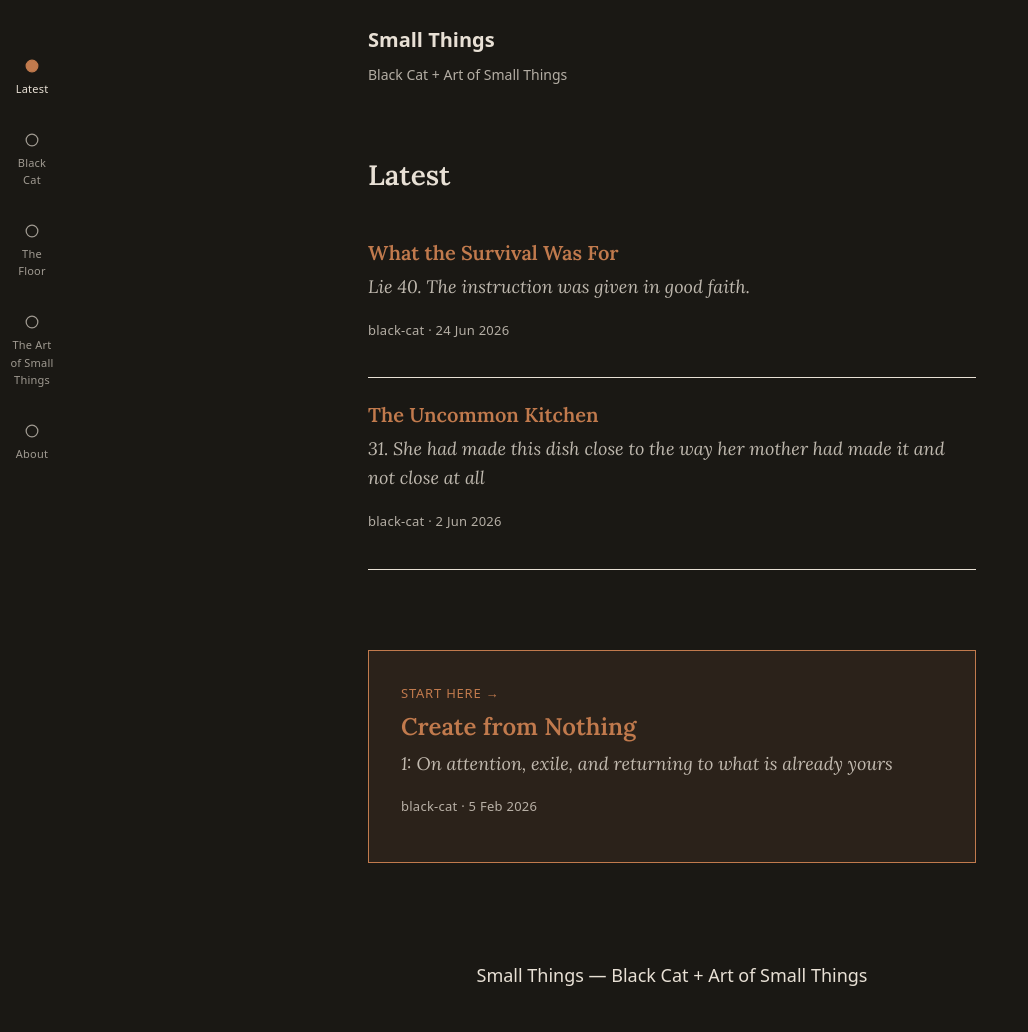
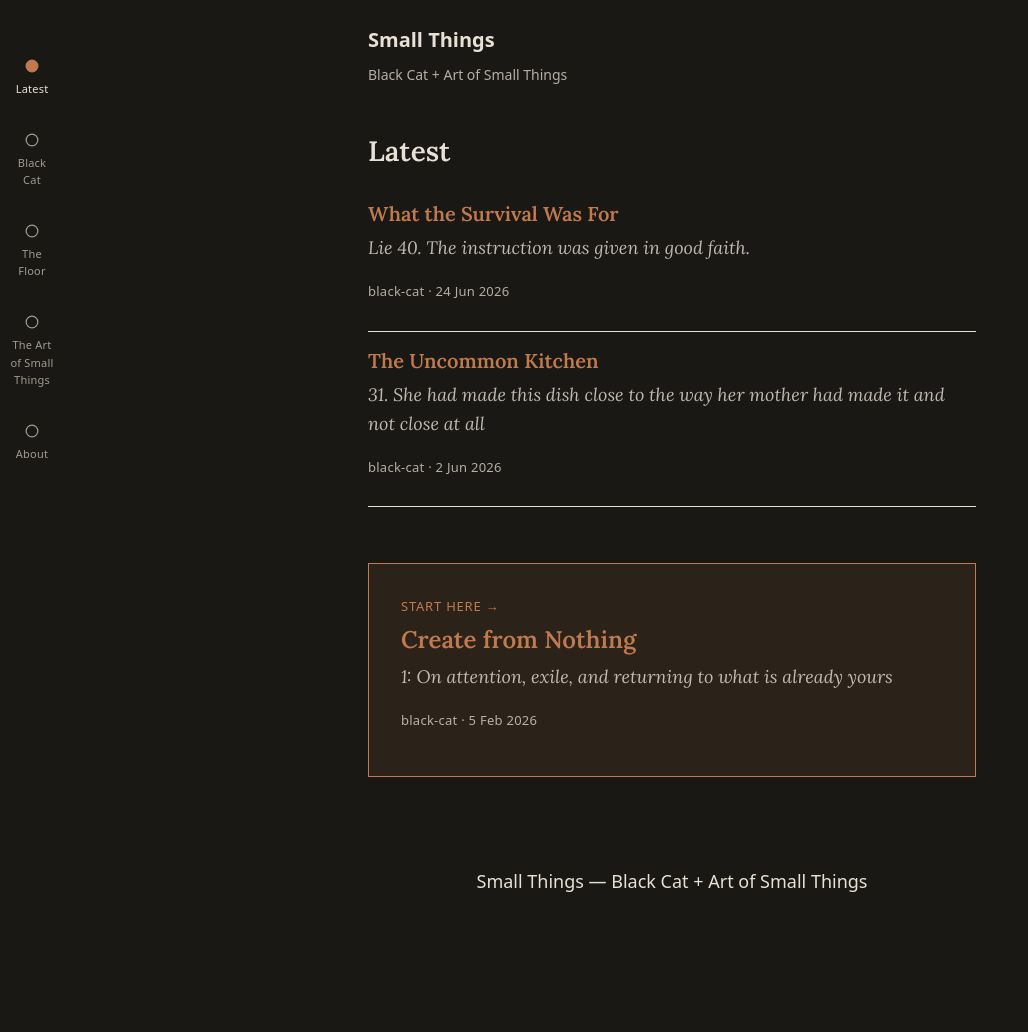
Before and after one commit to 2pix/small-things, a Jekyll site: the page built from index.html, in a window 1280 px wide. Shown: the whole page, without its empty margins (0-1028 px from the left). Built offline with Jekyll 4.4.1, drawn with Linux system fonts in a browser that asks for light colours; after the commit the page ends 938 px from its top, so only the background shows below that.

Commit message:
Tighten mobile vertical rhythm so Start Here fits the viewport
Reset default browser margins on h1/h2 (was silently stacking with
explicit spacing). Reduced .post-card padding 24px -> 16px, .start-here
margin-top 48px -> 32px and padding 32px -> 24px, added a small
margin-bottom back to .section-label for breathing room after the
reset. Latest feed + Start Here together were taking too much vertical
space on a phone screen for Start Here to be reachable near the fold.

```diff
--- a/assets/css/style.css
+++ b/assets/css/style.css
@@ -16,6 +16,11 @@
 
 * {
   box-sizing: border-box;
+}
+
+h1,
+h2 {
+  margin: 0;
 }
 
 body {
@@ -92,6 +97,7 @@ a {
 
 .section-label {
   font-size: 1.75rem;
+  margin-bottom: var(--space-2);
 }
 
 .post__title {
@@ -112,8 +118,8 @@ a {
 }
 
 .start-here {
-  margin-top: var(--space-6);
-  padding: var(--space-4) 0;
+  margin-top: var(--space-4);
+  padding: var(--space-3) 0;
 }
 
 main {
@@ -186,7 +192,7 @@ main {
 }
 
 .post-card {
-  padding: var(--space-3) 0;
+  padding: var(--space-2) 0;
   border-bottom: 1px solid;
 }
 
```
